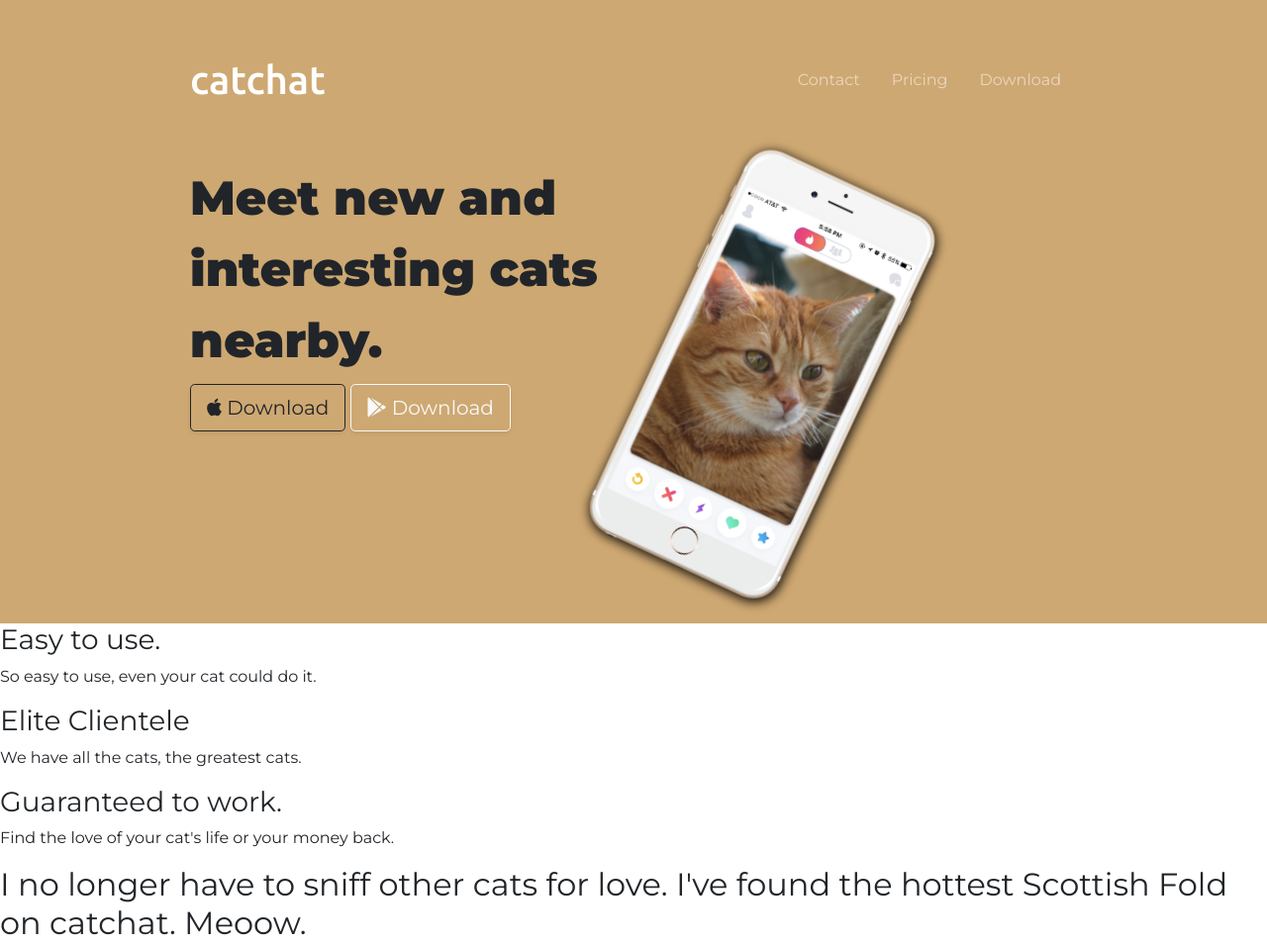
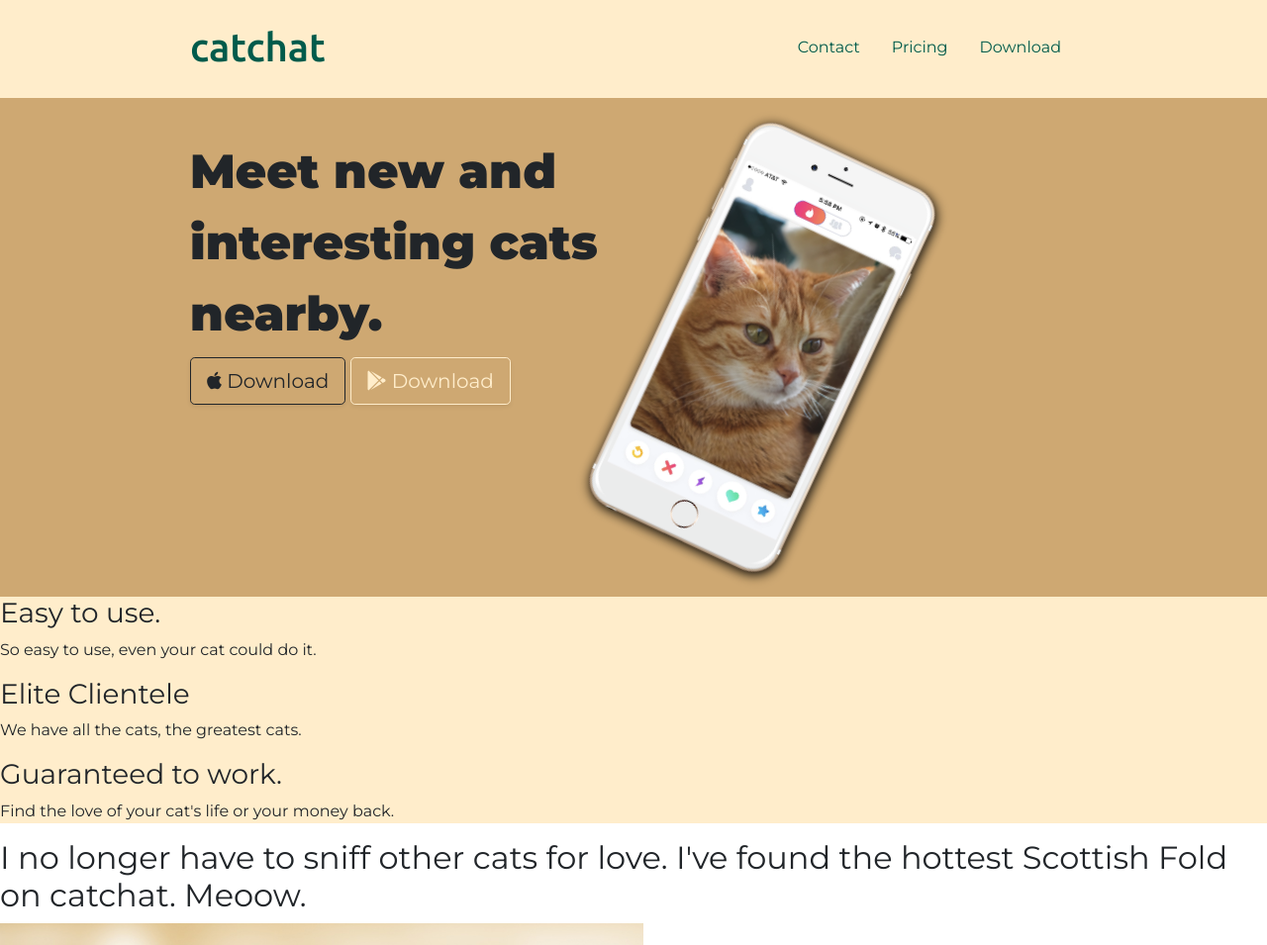
Before and after one commit to laz-k/catchat, a plain HTML site: page index.html in a window 1280 px wide. Shown: the top 955 px of the page at 99% size. Drawn offline with nearby package versions, Linux system fonts and the light colour scheme.

Commit message:
styled navbar & buttons

```diff
--- a/css/styles.css
+++ b/css/styles.css
@@ -3,17 +3,33 @@ body {
 }
 
 #title {
-	background-color: rgb(206, 168, 114);
+	background-color: #cea872;
 }
 
 .container-fluid {
 	padding: 3% 15%;
 }
 
+.navbar {
+	background: #ffedcb;
+	padding: 1% 15%;
+}
+
 .navbar-brand {
 	font-family: "Ubuntu";
 	font-weight: 500;
 	font-size: 2.5rem;
+	color: #005b4b !important;
+}
+
+.nav-link {
+	color: #005b4b !important;
+}
+
+.nav-link:hover {
+	/* border-bottom: 1px solid #005B4B; */
+	background: #005b4b;
+	color: #ffedcb !important;
 }
 
 h1 {
@@ -28,3 +44,20 @@ h1 {
 	filter: drop-shadow(2px 2px 6px black);
 	/* box-shadow: 2px 2px 4px black; */
 }
+
+.btn-outline-light{
+  color: #ffedcb !important;
+  border-color: #ffedcb !important;
+}
+
+.btn-outline-light:hover{
+  color: #005b4b !important;
+  background-color: #ffedcb !important;
+
+  border-color: #ffedcb !important;
+}
+
+
+#features {
+	background: #ffedcb;
+}
--- a/index.html
+++ b/index.html
@@ -17,9 +17,8 @@
 
   <section id="title">
 
-    <div class="container-fluid">
     <!-- Nav Bar -->
-    <nav class="navbar navbar-expand-lg navbar-dark pb-5">
+    <nav class="navbar navbar-expand-lg  pb-3">
 
       <a class="navbar-brand " href="">catchat</a>
       <button class="navbar-toggler" type="button" data-bs-toggle="collapse" data-bs-target="#navbarSupportedContent" aria-controls="navbarSupportedContent" aria-expanded="false" aria-label="Toggle navigation">
@@ -40,6 +39,7 @@
       </div>
     </nav>
 
+    <div class="container-fluid">
 
 
     <!-- Title -->
```
